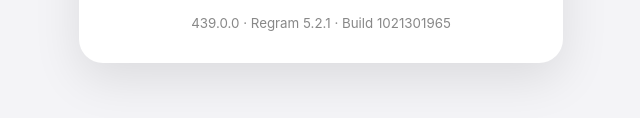
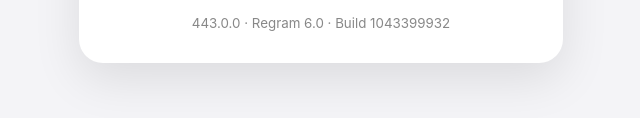
Before and after one commit to ayakure/ios-ota-7c2f5e91a4d8, a plain HTML site: page index.html in a window 1280 px wide. Shown: the part 456-574 px from the top of the page, 319-959 px from the left. Drawn offline with Linux system fonts and the light colour scheme.

Commit message:
Update Regram OTA installer to 443.0.0

```diff
--- a/index.html
+++ b/index.html
@@ -50,7 +50,7 @@
     <h1>Instagram Regram</h1>
     <p>등록된 iPhone에서 설치하거나 기존 앱을 업데이트합니다.</p>
     <a id="install" href="itms-services://?action=download-manifest&amp;url=https%3A%2F%2Fayakure.github.io%2Fios-ota-7c2f5e91a4d8%2Fmanifest.plist">설치 / 업데이트</a>
-    <small>439.0.0 · Regram 5.2.1 · Build 1021301965</small>
+    <small>443.0.0 · Regram 6.0 · Build 1043399932</small>
   </main>
   <script>
     const installURL = document.getElementById("install").href;
```
Also changed, not shown: 1 other file.
